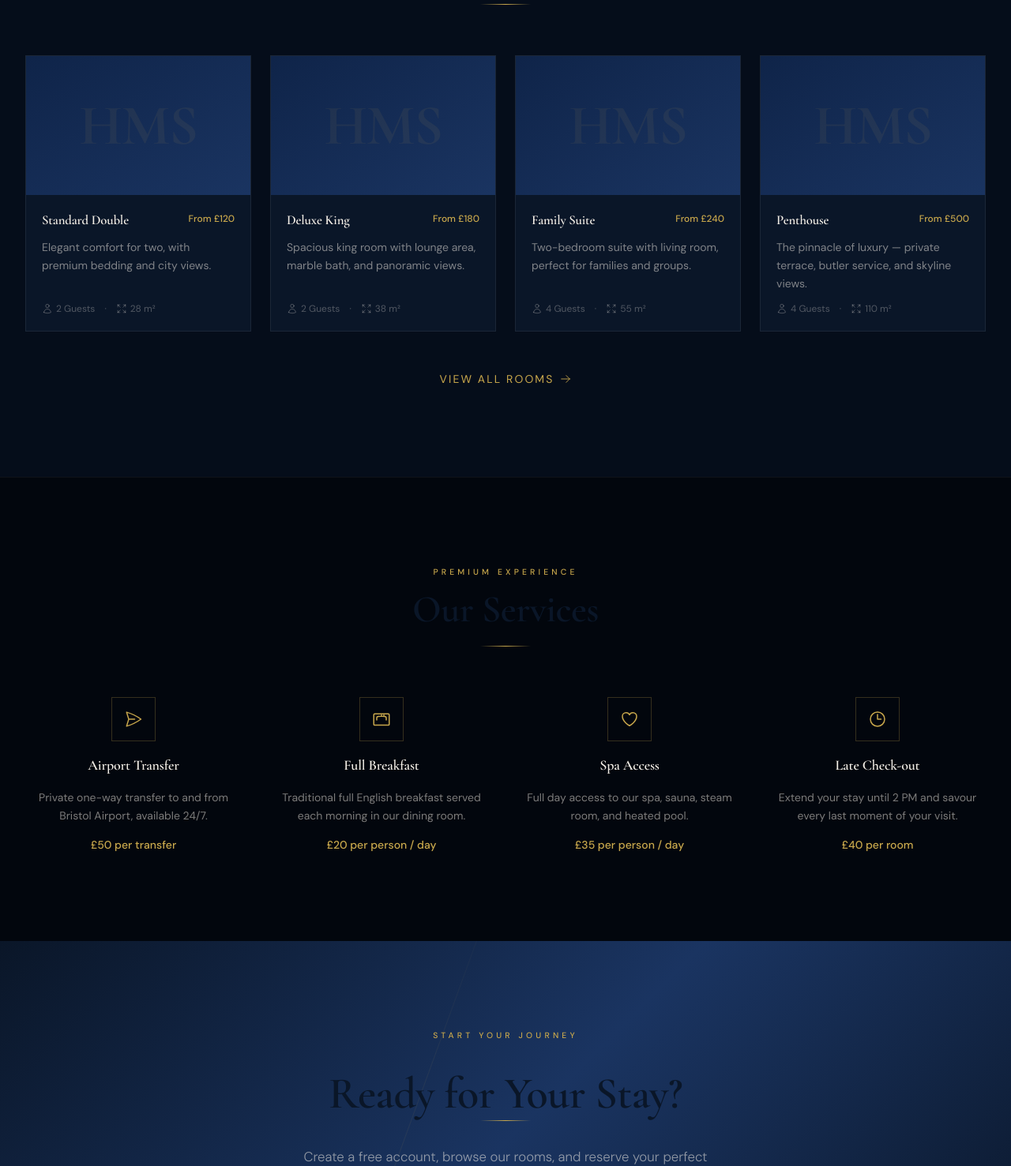
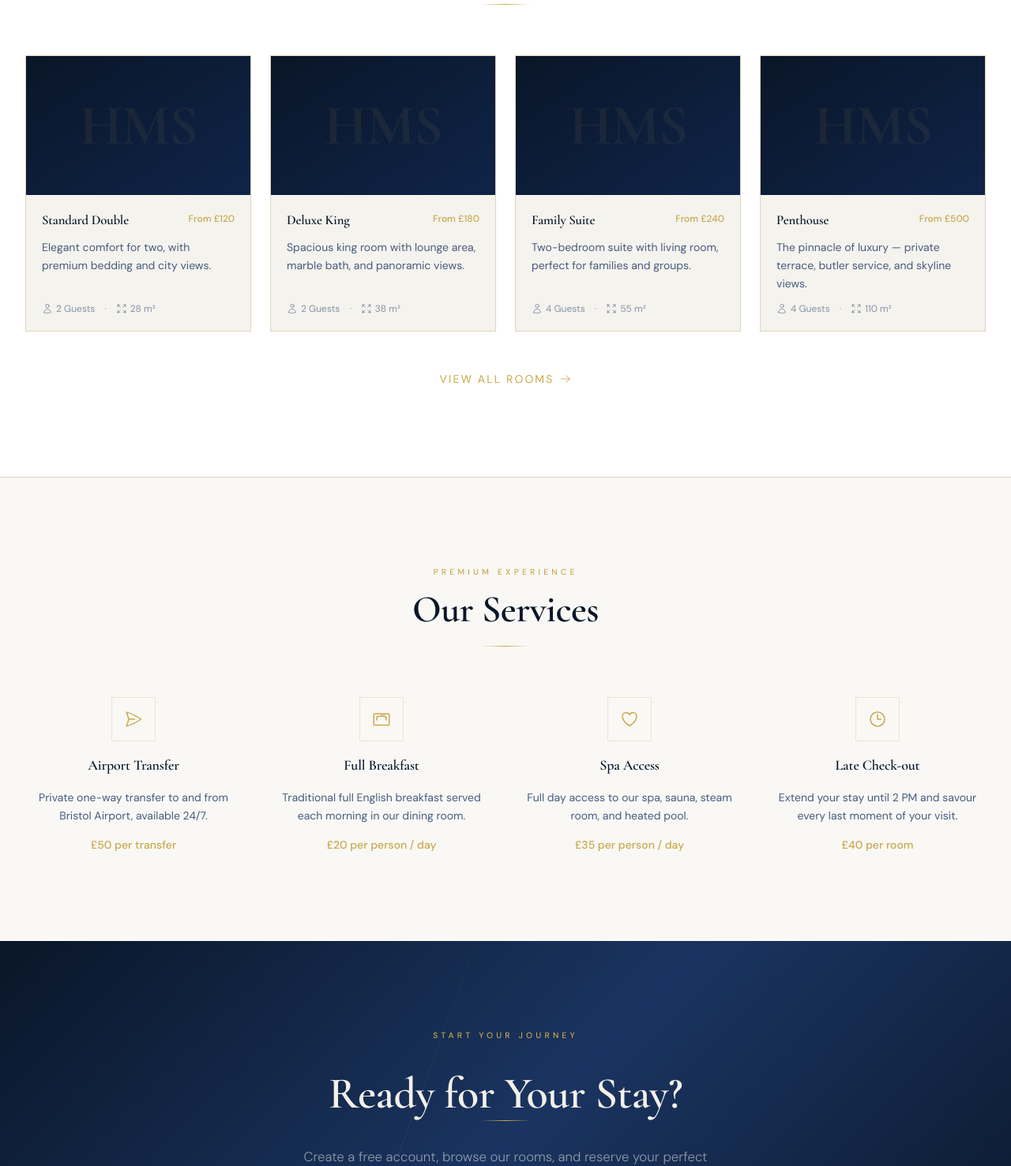
Before and after one commit to Hotel-management-group-project/hms_ui, an Angular app: page /home in a window 1280 px wide. Shown: the part 1008-2485 px from the top of the page at 79% size. Built offline with nearby package versions, Linux system fonts and the light colour scheme; a web font is replaced by a local one.

Commit message:
fixed: light mode

```diff
--- a/src/app/pages/home/home.html
+++ b/src/app/pages/home/home.html
@@ -2,9 +2,10 @@
 
 <!-- ═══════════════════════════════════════════
      HERO — Full-screen video with dark overlay
+     Always dark — overlay uses fixed navy values, not theme tokens
      ═══════════════════════════════════════════ -->
 <section
-  class="relative min-h-screen flex items-center justify-center overflow-hidden"
+  class="relative min-h-screen flex items-center justify-center overflow-hidden bg-navy-900"
   aria-label="Hero section"
 >
   <!-- Video background (drop hero-video.mp4 into public/assets/) -->
@@ -20,12 +21,12 @@
     <source src="/assets/hero-video.mp4" type="video/mp4">
   </video>
 
-  <!-- Multi-layer dark overlay for text legibility -->
+  <!-- Multi-layer dark overlay — fixed navy values so it stays dark in both themes -->
   <div class="absolute inset-0" aria-hidden="true"
        style="background: linear-gradient(180deg,
-         rgba(var(--hms-deep),0.75) 0%,
-         rgba(var(--hms-deep),0.55) 50%,
-         rgba(var(--hms-deep),0.92) 100%);"></div>
+         rgba(10,22,40,0.75) 0%,
+         rgba(10,22,40,0.55) 50%,
+         rgba(10,22,40,0.92) 100%);"></div>
 
   <!-- Subtle grain texture -->
   <div class="absolute inset-0 opacity-[0.03] pointer-events-none" aria-hidden="true"
@@ -98,8 +99,9 @@
 
 <!-- ═══════════════════════════════════════
      ROOM TYPES — Scroll-reveal card grid
+     Theme-aware: bg-surface / bg-raised / text-ink
      ═══════════════════════════════════════ -->
-<section class="py-28 bg-navy-800" aria-label="Our rooms">
+<section class="py-28 bg-surface" aria-label="Our rooms">
   <div class="container-luxury">
 
     <div class="text-center mb-16 scroll-reveal">
@@ -118,12 +120,12 @@
       @for (room of roomTypes; track room.name) {
         <article
           class="scroll-reveal group cursor-pointer flex flex-col overflow-hidden
-                 bg-navy-700 border border-white/[0.07]
+                 bg-raised border border-rim
                  transition-all duration-300 hover:border-gold/40"
           [attr.aria-label]="room.name + ' room details'"
         >
-          <!-- Room image placeholder with HMS watermark -->
-          <div class="relative h-44 overflow-hidden flex-shrink-0 bg-gradient-to-br from-navy-600 to-navy-500">
+          <!-- Room image placeholder -->
+          <div class="relative h-44 overflow-hidden flex-shrink-0 bg-gradient-to-br from-navy-700 to-navy-600">
             <div class="absolute inset-0 flex items-center justify-center pointer-events-none" aria-hidden="true">
               <span class="font-serif font-bold select-none text-gold/[0.08]"
                     style="font-size: 4.5rem; letter-spacing: -0.02em;">
@@ -137,7 +139,7 @@
 
           <div class="p-5 flex flex-col gap-3 flex-1">
             <div class="flex items-start justify-between gap-2">
-              <h3 class="font-serif text-[1.05rem] leading-snug text-cream">
+              <h3 class="font-serif text-[1.05rem] leading-snug text-ink">
                 {{ room.name }}
               </h3>
               <span class="font-sans text-gold text-xs font-medium whitespace-nowrap pt-0.5">
@@ -145,11 +147,11 @@
               </span>
             </div>
 
-            <p class="font-sans text-sm leading-relaxed flex-1 text-cream/50">
+            <p class="font-sans text-sm leading-relaxed flex-1 text-ink-2/80">
               {{ room.desc }}
             </p>
 
-            <div class="flex items-center gap-3 font-sans text-xs text-cream/30">
+            <div class="flex items-center gap-3 font-sans text-xs text-ink-2/50">
               <!-- Guests icon -->
               <span class="flex items-center gap-1">
                 <svg class="w-3.5 h-3.5" fill="none" stroke="currentColor" viewBox="0 0 24 24" aria-hidden="true">
@@ -193,8 +195,9 @@
 
 <!-- ═══════════════════════════════════════
      SERVICES — Ancillary offerings grid
+     Theme-aware: bg-deep / text-ink
      ═══════════════════════════════════════ -->
-<section class="py-28 border-t bg-navy-900 border-white/[0.05]"
+<section class="py-28 border-t bg-deep border-rim"
          aria-label="Hotel services">
   <div class="container-luxury">
 
@@ -222,8 +225,8 @@
                   d="M6 12 3.269 3.125A59.769 59.769 0 0 1 21.485 12 59.768 59.768 0 0 1 3.27 20.875L5.999 12Zm0 0h7.5"/>
           </svg>
         </div>
-        <h3 class="font-serif text-lg text-cream">Airport Transfer</h3>
-        <p class="font-sans text-sm leading-relaxed text-cream/50">
+        <h3 class="font-serif text-lg text-ink">Airport Transfer</h3>
+        <p class="font-sans text-sm leading-relaxed text-ink-2/80">
           Private one-way transfer to and from Bristol Airport, available 24/7.
         </p>
         <p class="font-sans text-sm font-medium text-gold">£50 per transfer</p>
@@ -239,8 +242,8 @@
                   d="M12 8.25v-1.5m0 1.5c-1.355 0-2.697.056-4.024.166C6.845 8.51 6 9.473 6 10.608v2.513m6-4.871c1.355 0 2.697.056 4.024.166C17.155 8.51 18 9.473 18 10.608v2.513M15 8.25v-1.5M3.375 19.5h17.25c.621 0 1.125-.504 1.125-1.125V6.375c0-.621-.504-1.125-1.125-1.125H3.375c-.621 0-1.125.504-1.125 1.125v12c0 .621.504 1.125 1.125 1.125Z"/>
           </svg>
         </div>
-        <h3 class="font-serif text-lg text-cream">Full Breakfast</h3>
-        <p class="font-sans text-sm leading-relaxed text-cream/50">
+        <h3 class="font-serif text-lg text-ink">Full Breakfast</h3>
+        <p class="font-sans text-sm leading-relaxed text-ink-2/80">
           Traditional full English breakfast served each morning in our dining room.
         </p>
         <p class="font-sans text-sm font-medium text-gold">£20 per person / day</p>
@@ -256,8 +259,8 @@
                   d="M21 8.25c0-2.485-2.099-4.5-4.688-4.5-1.935 0-3.597 1.126-4.312 2.733-.715-1.607-2.377-2.733-4.313-2.733C5.1 3.75 3 5.765 3 8.25c0 7.22 9 12 9 12s9-4.78 9-12Z"/>
           </svg>
         </div>
-        <h3 class="font-serif text-lg text-cream">Spa Access</h3>
-        <p class="font-sans text-sm leading-relaxed text-cream/50">
+        <h3 class="font-serif text-lg text-ink">Spa Access</h3>
+        <p class="font-sans text-sm leading-relaxed text-ink-2/80">
           Full day access to our spa, sauna, steam room, and heated pool.
         </p>
         <p class="font-sans text-sm font-medium text-gold">£35 per person / day</p>
@@ -273,8 +276,8 @@
                   d="M12 6v6h4.5m4.5 0a9 9 0 1 1-18 0 9 9 0 0 1 18 0Z"/>
           </svg>
         </div>
-        <h3 class="font-serif text-lg text-cream">Late Check-out</h3>
-        <p class="font-sans text-sm leading-relaxed text-cream/50">
+        <h3 class="font-serif text-lg text-ink">Late Check-out</h3>
+        <p class="font-sans text-sm leading-relaxed text-ink-2/80">
           Extend your stay until 2 PM and savour every last moment of your visit.
         </p>
         <p class="font-sans text-sm font-medium text-gold">£40 per room</p>
@@ -287,12 +290,13 @@
 
 <!-- ═══════════════════════════════════════
      CTA BANNER
+     Always dark — fixed navy gradient, branded section
      ═══════════════════════════════════════ -->
 <section
   class="relative py-28 overflow-hidden scroll-reveal"
   aria-label="Call to action"
 >
-  <!-- Gradient background -->
+  <!-- Gradient background — always dark navy -->
   <div class="absolute inset-0" aria-hidden="true"
        style="background: linear-gradient(135deg, var(--color-navy) 0%, var(--color-navy-light) 50%, var(--color-navy) 100%);"></div>
   <!-- Diagonal gold accent line -->
@@ -306,7 +310,7 @@
     <p class="text-gold text-[0.65rem] font-medium tracking-[0.4em] uppercase font-sans">
       Start Your Journey
     </p>
-    <h2 class="font-serif text-ink" style="font-size: clamp(2rem, 5vw, 3.5rem);">
+    <h2 class="font-serif text-cream" style="font-size: clamp(2rem, 5vw, 3.5rem);">
       Ready for Your Stay?
     </h2>
     <div style="width: 4rem; height: 1px; margin: 0 auto;
```
